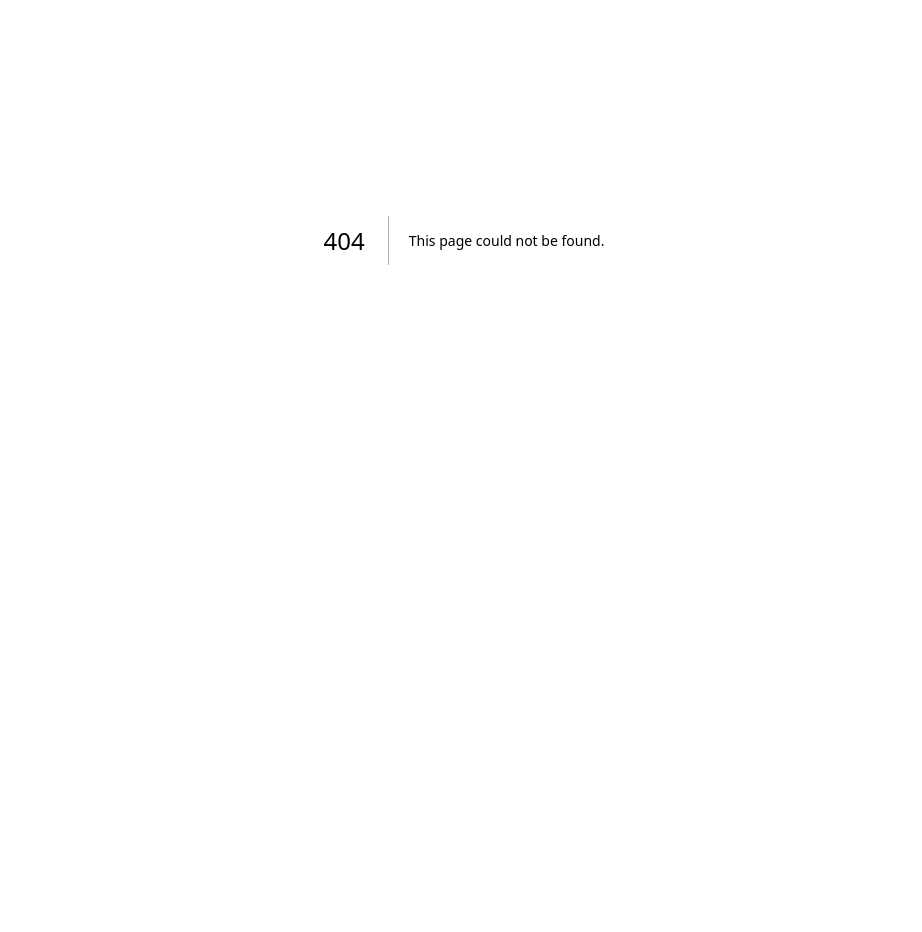
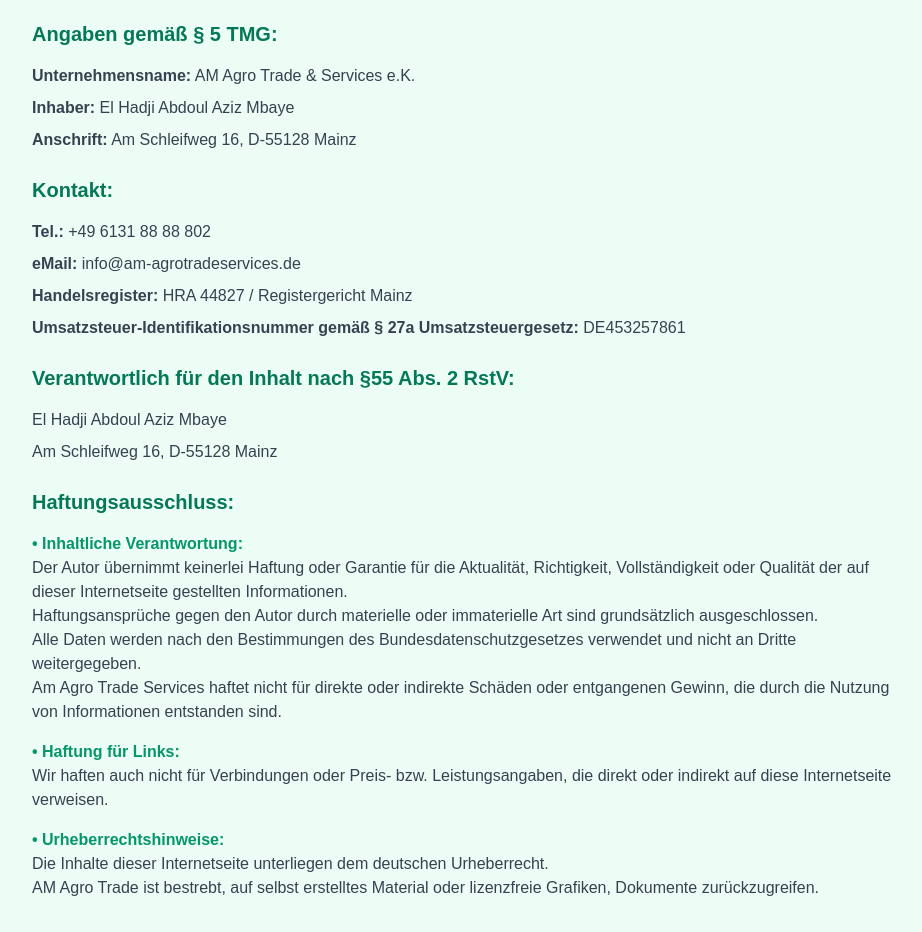
Before and after one commit to Developers-at-G/amagrotrade, a Next.js app in the folder am-agro-trade/: page /impressum in a window 1280 px wide. Before the commit this address had no page. Shown: the part 160-1092 px from the top of the page, without its empty margins (176-1098 px from the left). Before the commit the page ends 800 px from the top, so only its background shows below. Built offline with nearby package versions, Linux system fonts and the light colour scheme.

Commit message:
add impressum

```diff
--- /dev/null
+++ b/am-agro-trade/src/app/Components/Footer.tsx
@@ -0,0 +1,27 @@
+'use client';
+import Link from 'next/link';
+import { useLanguage } from '../context/LanguageContext';
+
+export default function Footer() {
+  const { t } = useLanguage();
+
+  return (
+    <footer className="bg-emerald-800 text-white py-6">
+      <div className="max-w-7xl mx-auto px-4">
+        <div className="flex justify-between items-center">
+          <div className="text-sm">
+            © {new Date().getFullYear()} AM Agro Trade & Services.
+          </div>
+          <div className="text-sm">
+            <Link
+              href="/impressum"
+              className="hover:text-emerald-200 transition-colors duration-200"
+            >
+              Impressum
+            </Link>
+          </div>
+        </div>
+      </div>
+    </footer>
+  );
+}
--- /dev/null
+++ b/am-agro-trade/src/app/impressum/page.tsx
@@ -0,0 +1,67 @@
+'use client';
+import { useLanguage } from '../context/LanguageContext';
+
+export default function Impressum() {
+  const { t } = useLanguage();
+
+  return (
+    <main className="min-h-screen bg-emerald-50 pt-20">
+      <div className="max-w-4xl mx-auto px-4 py-8">
+        <h1 className="text-3xl font-bold text-emerald-800 mb-8">IMPRESSUM</h1>
+
+        <div className="space-y-6 text-gray-700">
+          <section>
+            <h2 className="text-xl font-semibold text-emerald-700 mb-4">Angaben gemäß § 5 TMG:</h2>
+            <div className="space-y-2">
+              <p><strong>Unternehmensname:</strong> AM Agro Trade & Services e.K.</p>
+              <p><strong>Inhaber:</strong> El Hadji Abdoul Aziz Mbaye</p>
+              <p><strong>Anschrift:</strong> Am Schleifweg 16, D-55128 Mainz</p>
+            </div>
+          </section>
+
+          <section>
+            <h2 className="text-xl font-semibold text-emerald-700 mb-4">Kontakt:</h2>
+            <div className="space-y-2">
+              <p><strong>Tel.:</strong> +49 6131 88 88 802</p>
+              <p><strong>eMail:</strong> info@am-agrotradeservices.de</p>
+              <p><strong>Handelsregister:</strong> HRA 44827 / Registergericht Mainz</p>
+              <p><strong>Umsatzsteuer-Identifikationsnummer gemäß § 27a Umsatzsteuergesetz:</strong> DE453257861</p>
+            </div>
+          </section>
+
+          <section>
+            <h2 className="text-xl font-semibold text-emerald-700 mb-4">Verantwortlich für den Inhalt nach §55 Abs. 2 RstV:</h2>
+            <div className="space-y-2">
+              <p>El Hadji Abdoul Aziz Mbaye</p>
+              <p>Am Schleifweg 16, D-55128 Mainz</p>
+            </div>
+          </section>
+
+          <section>
+            <h2 className="text-xl font-semibold text-emerald-700 mb-4">Haftungsausschluss:</h2>
+            <div className="space-y-4">
+              <div>
+                <h3 className="font-semibold text-emerald-600">• Inhaltliche Verantwortung:</h3>
+                <p>Der Autor übernimmt keinerlei Haftung oder Garantie für die Aktualität, Richtigkeit, Vollständigkeit oder Qualität der auf dieser Internetseite gestellten Informationen.</p>
+                <p>Haftungsansprüche gegen den Autor durch materielle oder immaterielle Art sind grundsätzlich ausgeschlossen.</p>
+                <p>Alle Daten werden nach den Bestimmungen des Bundesdatenschutzgesetzes verwendet und nicht an Dritte weitergegeben.</p>
+                <p>Am Agro Trade Services haftet nicht für direkte oder indirekte Schäden oder entgangenen Gewinn, die durch die Nutzung von Informationen entstanden sind.</p>
+              </div>
+
+              <div>
+                <h3 className="font-semibold text-emerald-600">• Haftung für Links:</h3>
+                <p>Wir haften auch nicht für Verbindungen oder Preis- bzw. Leistungsangaben, die direkt oder indirekt auf diese Internetseite verweisen.</p>
+              </div>
+
+              <div>
+                <h3 className="font-semibold text-emerald-600">• Urheberrechtshinweise:</h3>
+                <p>Die Inhalte dieser Internetseite unterliegen dem deutschen Urheberrecht.</p>
+                <p>AM Agro Trade ist bestrebt, auf selbst erstelltes Material oder lizenzfreie Grafiken, Dokumente zurückzugreifen.</p>
+              </div>
+            </div>
+          </section>
+        </div>
+      </div>
+    </main>
+  );
+}
--- a/am-agro-trade/src/app/page.tsx
+++ b/am-agro-trade/src/app/page.tsx
@@ -6,6 +6,7 @@
 import ContactForm from './ContactForm/ContactForm'
 import BusinessPartnership from './Components/BusinessPartnership'
 import Navbar from './Components/Navbar'
+import Footer from './Components/Footer'
 import { useLanguage } from './context/LanguageContext'
 import { Analytics } from '@vercel/analytics/react'
 
@@ -136,6 +137,7 @@
           </div>
         </motion.section>
       </div>
+      <Footer />
       <Analytics />
     </main>
   )
```
